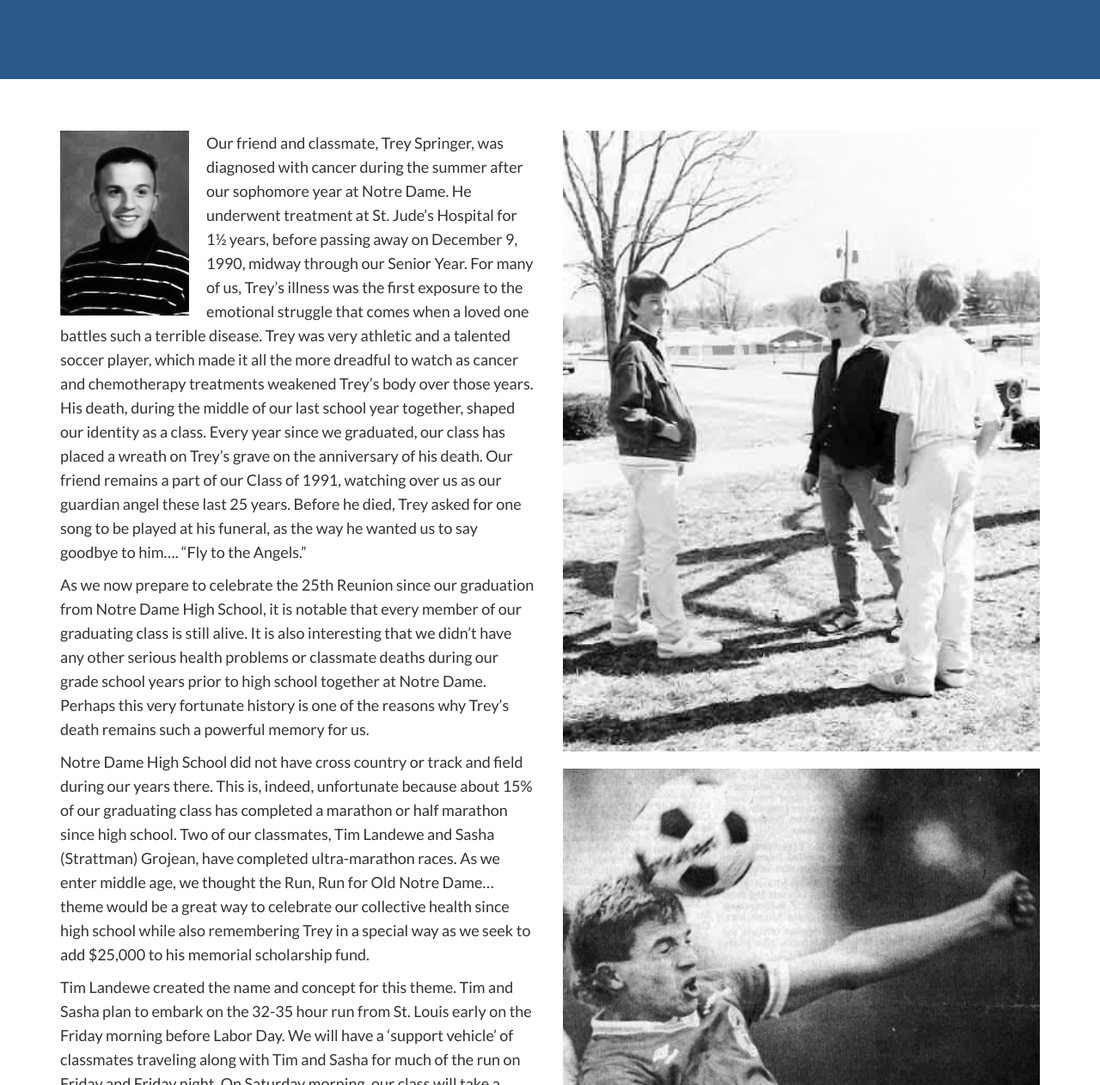
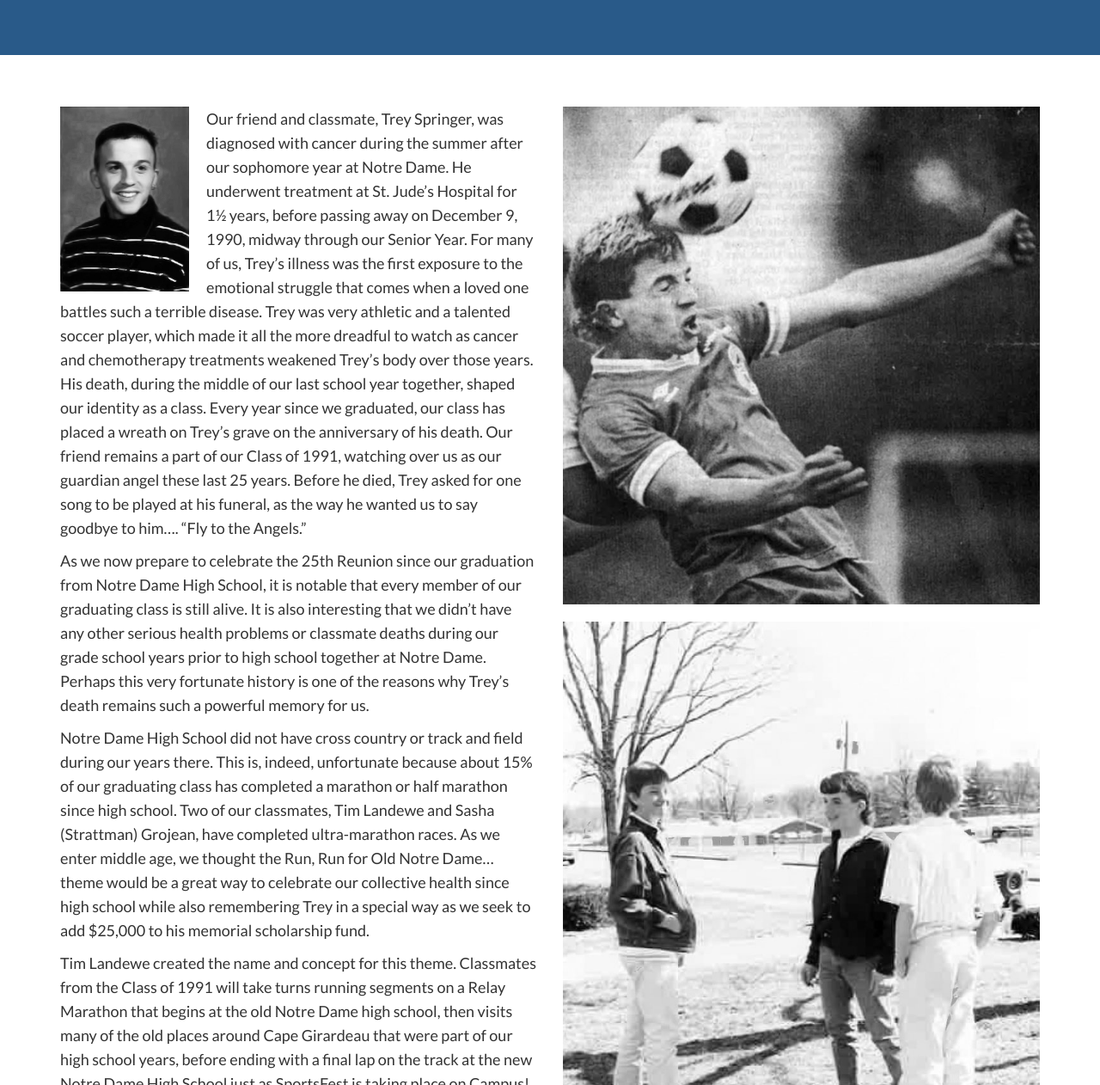
Before and after one commit to brainroads/notredame, a plain HTML site: page index.html in a window 1280 px wide. Shown: the part 1163-2425 px from the top of the page at 86% size. Drawn offline with nearby package versions, Linux system fonts and the light colour scheme.

Commit message:
copy changes

```diff
--- a/index.html
+++ b/index.html
@@ -60,8 +60,8 @@
         <div class="row">
           <div class="col-md-7 col-sm-6">
             <h2>The 25th reunion for the Class of 1991 will be over Labor Day weekend 2016 - September 2-4, 2016</h2>
-            <p>Our Focal Event for the reunion will be an Ultra-Marathon run of 125-miles led by Tim Landewe and Sasha Strattman Grojean.  Beginning in St. Louis on early Friday, Sept. 2.  Classmates will join Tim and Sasha for short segments before joining other classmates on the Class of 1991 bus.  The bus will travel with Tim and Sasha providing support and comradery.  We will all finish on Saturday, Sept. 3 at the new Notre Dame track just as Sportsfest is taking place on campus - what a way to make our presence known!</p>
-            <p>All proceeds from the run will benefit the Trey Springer Memorial Scholarship Fund.  Donations can be made online by clicking the button below and choosing Trey's scholarship fund from the dropdown list.  Donations will also be accepted during the weekend festivities.</p>
+            <p>The focal event for our 25th Reunion is a Relay Marathon led by Tim Landewe.  Beginning Saturday morning at the old Notre Dame High School, classmates will take turns running segments on a 26.2 mile marathon run around Cape Girardeau before ending at the new Notre Dame Regional High School track, just as SportsFest is taking place on campus – what a way to connect our traditions from the past with the traditions happening now!</p>
+            <p>All proceeds from the run will benefit the Trey Springer Scholarship Fund.  Donations can be made online by clicking the button below and choosing Trey’s scholarship fund from the dropdown list.  Donations will also be accepted during the weekend festivities.</p>
             <p style="margin-bottom: 5px;">Join us in supporting</p>
             <h3><em>"Run, Run for Old Notre Dame…"</em></h3>
             <a href="https://app.arts-people.com/index.php?contribution=ndrhs" type="button" class="btn btn-lg btn-donate">Donate Now</a>
@@ -81,11 +81,11 @@
           <p>Our friend and classmate, Trey Springer, was diagnosed with cancer during the summer after our sophomore year at Notre Dame. He underwent treatment at St. Jude’s Hospital for 1½ years, before passing away on December 9, 1990, midway through our Senior Year. For many of us, Trey’s illness was the first exposure to the emotional struggle that comes when a loved one battles such a terrible disease. Trey was very athletic and a talented soccer player, which made it all the more dreadful to watch as cancer and chemotherapy treatments weakened Trey’s body over those years. His death, during the middle of our last school year together, shaped our identity as a class. Every year since we graduated, our class has placed a wreath on Trey’s grave on the anniversary of his death. Our friend remains a part of our Class of 1991, watching over us as our guardian angel these last 25 years. Before he died, Trey asked for one song to be played at his funeral, as the way he wanted us to say goodbye to him…. “Fly to the Angels.”</p>
           <p>As we now prepare to celebrate the 25th Reunion since our graduation from Notre Dame High School, it is notable that every member of our graduating class is still alive. It is also interesting that we didn’t have any other serious health problems or classmate deaths during our grade school years prior to high school together at Notre Dame. Perhaps this very fortunate history is one of the reasons why Trey’s death remains such a powerful memory for us.</p>
           <p>Notre Dame High School did not have cross country or track and field during our years there. This is, indeed, unfortunate because about 15% of our graduating class has completed a marathon or half marathon since high school. Two of our classmates, Tim Landewe and Sasha (Strattman) Grojean, have completed ultra-marathon races. As we enter middle age, we thought the Run, Run for Old Notre Dame… theme would be a great way to celebrate our collective health since high school while also remembering Trey in a special way as we seek to add $25,000 to his memorial scholarship fund.</p>
-          <p>Tim Landewe created the name and concept for this theme. Tim and Sasha plan to embark on the 32-35 hour run from St. Louis early on the Friday morning before Labor Day. We will have a ‘support vehicle’ of classmates traveling along with Tim and Sasha for much of the run on Friday and Friday night. On Saturday morning, our class will take a Notre Dame bus to join Tim and Sasha on their journey to provide support and camaraderie for the last 5-6 hours of the run. Classmates will run with Tim and Sasha for (very!) short segments before re-boarding the Class of 1991 Party Bus. The race will finish at the new Notre Dame High School as Tim, Sasha and others close with a lap on the track as the Notre Dame SportsFest takes place around the campus.</p>
+          <p>Tim Landewe created the name and concept for this theme.  Classmates from the Class of 1991 will take turns running segments on a Relay Marathon that begins at the old Notre Dame high school, then visits many of the old places around Cape Girardeau that were part of our high school years, before ending with a final lap on the track at the new Notre Dame High School just as SportsFest is taking place on Campus!  We will have a Party Bus of classmates that travels along the marathon route, providing support and camaraderie for the runners.</p>
         </div>
         <div class="col-sm-6">
-          <img src="img/trey1.jpg" class="img-responsive" style="margin-bottom: 20px;" />
-          <img src="img/trey3.jpg" class="img-responsive" />
+          <img src="img/trey3.jpg" class="img-responsive" style="margin-bottom: 20px;" />
+          <img src="img/trey1.jpg" class="img-responsive" />
         </div>
       </div>
     </div>
```
